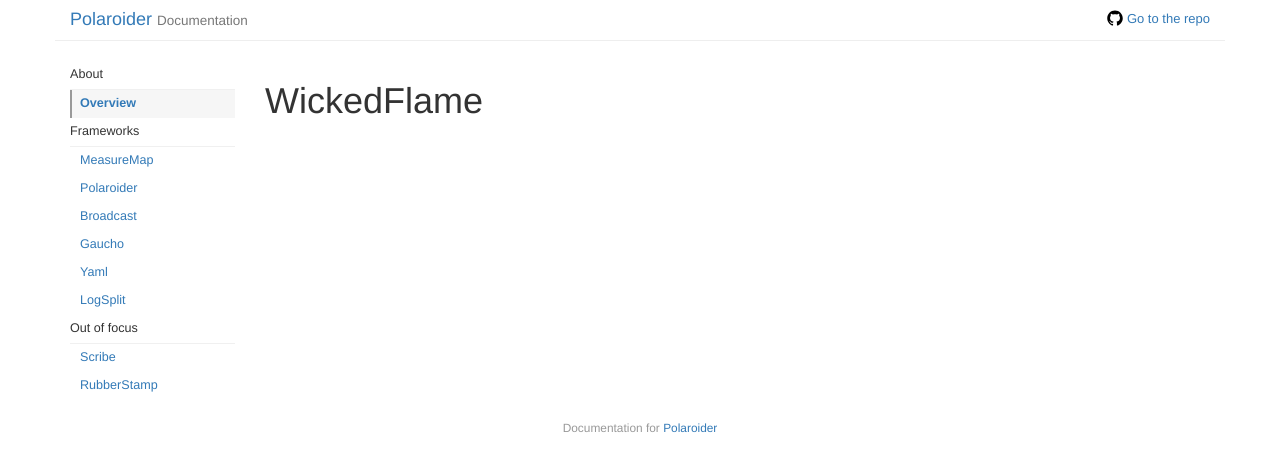
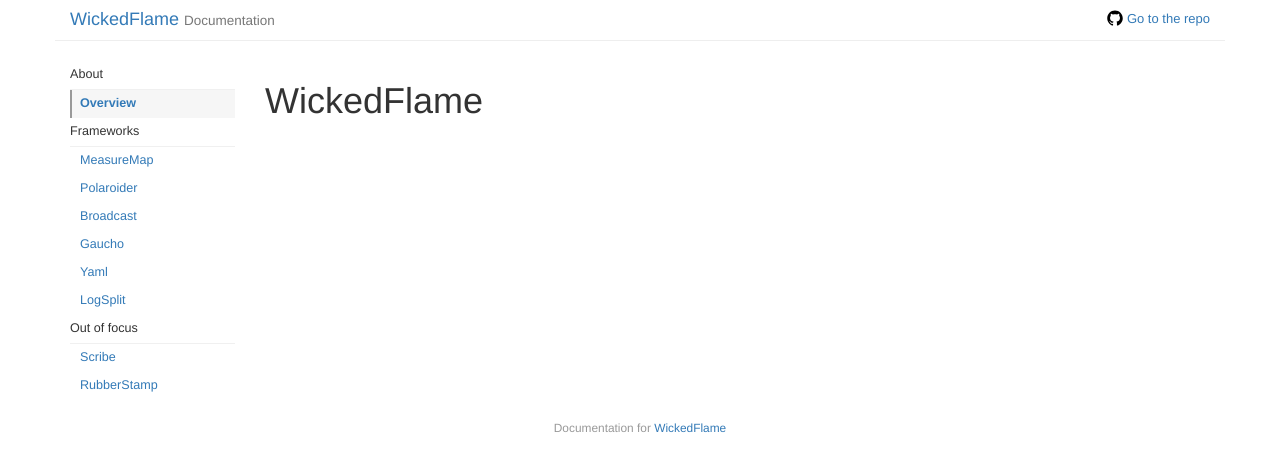
Before and after one commit to WickedFlame/WickedFlame.github.io, a Jekyll site: the page built from index.md, in a window 1280 px wide. Shown: the top 472 px of the page. Built offline with Jekyll 4.4.1, drawn with Linux system fonts in a browser that asks for light colours; our own code applies the rules of GitHub Pages for plain Markdown files.

Commit message:
Update config

```diff
--- a/_config.yml
+++ b/_config.yml
@@ -1,7 +1,7 @@
-title: 'Polaroider'
+title: 'WickedFlame'
 subtitle: 'Documentation'
-codeurl: 'https://github.com/WickedFlame/Polaroider'
-baseurl: '/Polaroider'
+codeurl: 'https://github.com/WickedFlame'
+baseurl: '/'
 highlighter: rouge
 exclude: [README.md']
 markdown: kramdown
```
